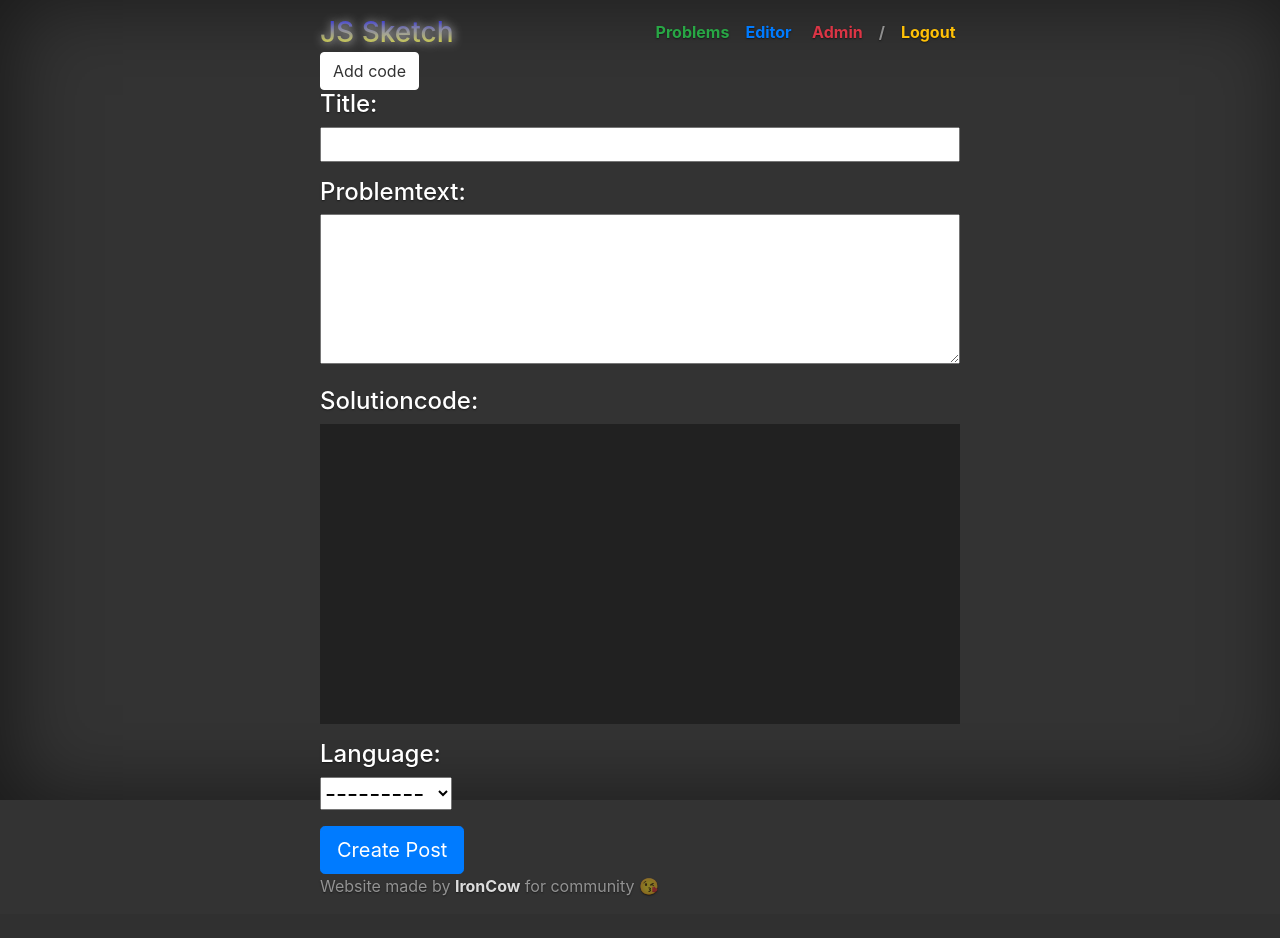
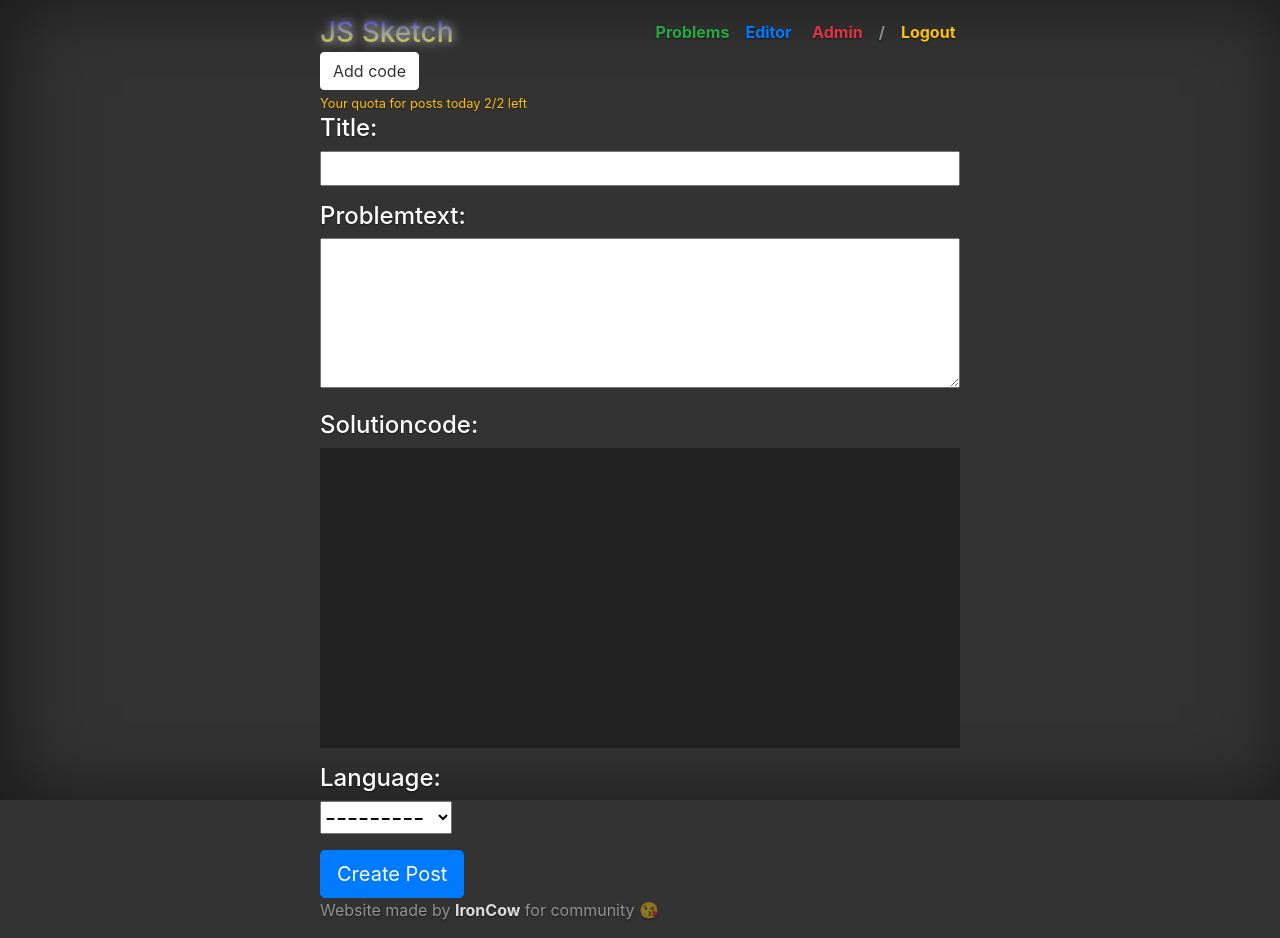
Before and after one commit to Iron-Cow/JavaScriptPracticeNotebook, a Django app: page /problems_list in a window 1280 px wide, after a click on "Add code". Before the commit the page ends 896 px from the top, so only its background shows below. Run offline with Django 3.2, Linux system fonts and the light colour scheme; a user stored in the database is signed in; data comes from the database, SQL or seed files in the repository; both versions use the stored data as it was after the commit; some libraries are stand-ins or nearby versions.

Commit message:
quota added for posting

```diff
--- a/js_Sketch/views.py
+++ b/js_Sketch/views.py
@@ -4,6 +4,8 @@ from .models import Problem, Language
 from django.db.models import Q
 from django.core.paginator import Paginator, EmptyPage, PageNotAnInteger
 from django.contrib import messages
+from account.models import Usersetup
+from django.utils.timezone import datetime
 
 
 def index(request):
@@ -11,9 +13,19 @@ def index(request):
 
 
 def problems_list(request):
-    print(request.user.get_group_permissions())
+    # print(request.user.get_group_permissions())
     context = dict()
     all_tasks = Problem.objects.all()
+    SETTINGS = Usersetup.objects.get(id=0)
+    post_quote_left = 0
+    quote = SETTINGS.unregistered_user_daily_posts
+    if request.user.is_authenticated:
+        user_today_posts_count = Problem.objects.filter(user=request.user, timestamp__date=datetime.today().date()).count()
+        quote = SETTINGS.registered_user_daily_posts
+        post_quote_left = quote - user_today_posts_count
+    context['post_quote_left'] = post_quote_left
+    context['quote'] = quote
+
     if request.method == "GET":
         query = request.GET.get("q")
         if query:
@@ -47,12 +59,15 @@ def problems_list(request):
     elif request.method == "POST":
         if not request.user.is_authenticated:
             messages.info(request, "No access")
-        form = ProblemForm(request.POST)
-        context['form'] = form
-        task = form.save(commit=False)
-        task.user = request.user
-        task.save()
-        messages.info(request, "Created successfully")
+        elif post_quote_left <= 0:
+            messages.info(request, "Post NOT saved. Quota reached")
+        else:
+            form = ProblemForm(request.POST)
+            context['form'] = form
+            task = form.save(commit=False)
+            task.user = request.user
+            task.save()
+            messages.info(request, "Created successfully")
         return redirect(f'/problems_list')
 
 
--- a/templates/sketch/problems_list.html
+++ b/templates/sketch/problems_list.html
@@ -57,6 +57,7 @@
     {% if user.is_authenticated %}
         <button class="btn btn-secondary" data-toggle="collapse" data-target=".multi-collapse" role="button" aria-expanded="false" aria-controls="form-for-code problemslist">Add code</button>
         <form class="collapse multi-collapse" id="form-for-code" method="post" enctype="multipart/form-data">{% csrf_token %}
+            <small class="text-warning">Your quota for posts today {{ post_quote_left }}/{{ quote }} left</small>
             {% for field in form%}
                 <h4>
                     {{ field.label_tag }}
```
Also changed, not shown: db.sqlite3.
